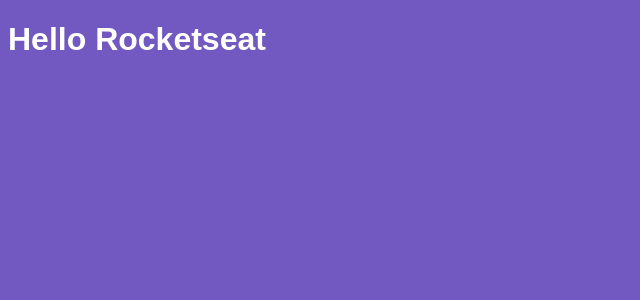
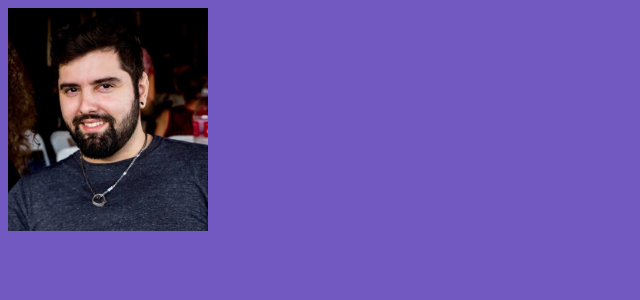
Before and after one commit to brpadilha/GoStack-Modulo04-IntroducaoAoReact, a React app: page / in a window 1280 px wide. Shown: the top 300 px of the page, without its empty margins (0-640 px from the left). Built offline with nearby package versions, Linux system fonts and the light colour scheme.

Commit message:
importação de imagens

```diff
--- a/package.json
+++ b/package.json
@@ -13,6 +13,7 @@
     "@babel/preset-react": "^7.0.0",
     "babel-loader": "^8.0.6",
     "css-loader": "^3.2.0",
+    "file-loader": "^4.2.0",
     "style-loader": "^1.0.0",
     "webpack": "^4.39.3",
     "webpack-cli": "^3.3.8",
--- a/src/App.js
+++ b/src/App.js
@@ -1,8 +1,10 @@
 import React from 'react';
 import './App.css';
 
+import profile from './assets/profile.jpeg';
+
 function App() {
-  return <h1>Hello Rocketseat</h1>;
+	return <img width="200" src={profile} />;
 }
 
 export default App;
--- /dev/null
+++ b/src/components/TechList.js
@@ -0,0 +1,3 @@
+import React, { Component } from 'react';
+
+class TechList {}
--- a/webpack.config.js
+++ b/webpack.config.js
@@ -22,6 +22,10 @@
         test: /\.css$/,
         use: [{ loader: 'style-loader' }, { loader: 'css-loader' }],
       },
+      {
+        test: /.*\.(gif|png|jpe?g)$/i,
+        use: { loader: 'file-loader' },
+      },
     ],
   },
 };
```
Also changed, not shown: src/assets/profile.jpeg (added), 1 other file (tests, documents, lock files or other folders).
